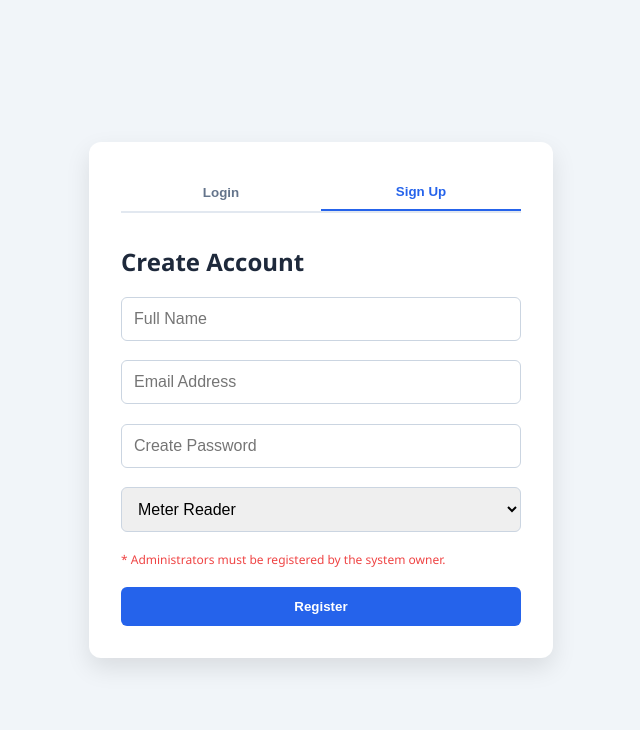
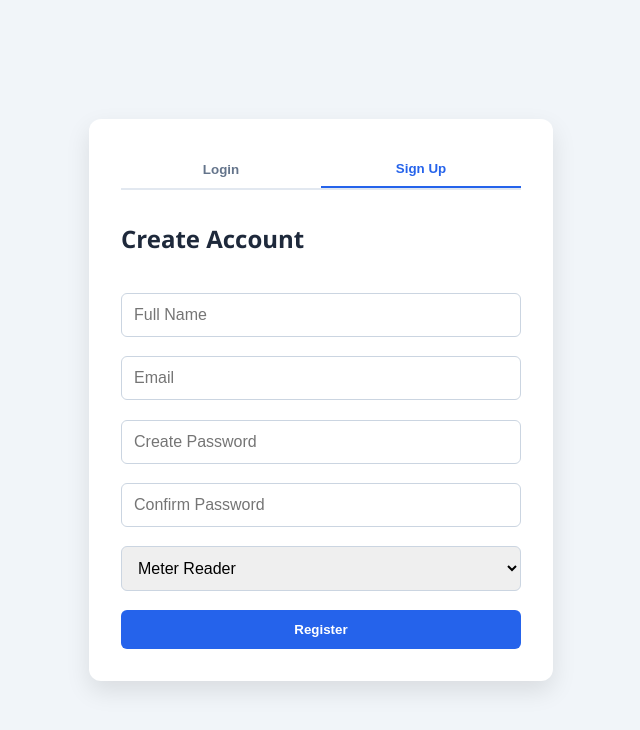
Before and after one commit to 2300963/FrontEnd, a website: page index.html in a window 1280 px wide. Both pictures are taken after a click on the button "Sign Up". Shown: the whole page, without its empty margins (319-959 px from the left). Drawn offline with Linux system fonts and the light colour scheme.

Commit message:
New Push

```diff
--- a/index.html
+++ b/index.html
@@ -16,7 +16,7 @@
 
             <form id="login-form" class="auth-form">
                 <h2>Welcome Back</h2>
-                <input type="email" placeholder="Email Address" required>
+                <input type="email" placeholder="Email" required>
                 <input type="password" placeholder="Password" required>
                 <select id="login-role">
                     <option value="reader">Meter Reader</option>
@@ -28,14 +28,19 @@
 
             <form id="signup-form" class="auth-form hidden">
                 <h2>Create Account</h2>
-                <input type="text" placeholder="Full Name" required>
-                <input type="email" placeholder="Email Address" required>
-                <input type="password" placeholder="Create Password" required>
+                <label for="fullName-input">
+
+                </label>
+
+                <input type="text" name="fullname" id="fullName-input" placeholder="Full Name" required>
+                <input type="email" name="email" id="email-input" placeholder="Email" required>
+                <input type="password" name="create-password" id="create-password-input" placeholder="Create Password" required>
+                <input type="password" name="confirm-password" id="confirm-password-input" placeholder="Confirm Password" required>
                 <select id="signup-role">
                     <option value="reader">Meter Reader</option>
                     <option value="bookkeeper">Book Keeper</option>
                 </select>
-                <p class="admin-note">* Administrators must be registered by the system owner.</p>
+
                 <button type="submit" class="submit-btn">Register</button>
             </form>
         </div>
--- a/index.js
+++ b/index.js
@@ -39,4 +39,5 @@ document.getElementById('signup-form').addEventListener('submit', (e) => {
     e.preventDefault();
     alert("Account created successfully! Now try logging in.");
     switchTab('login');
+
 });
```
